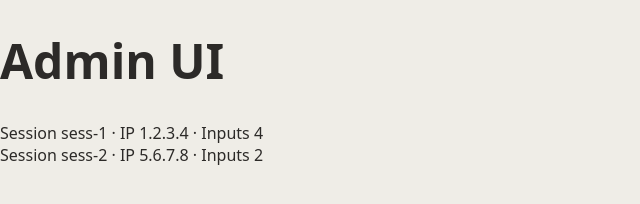
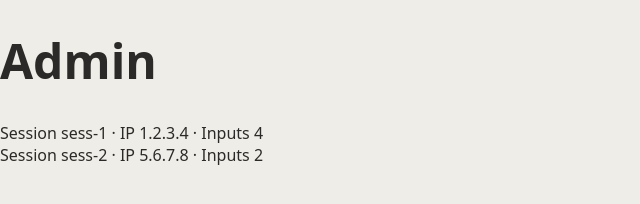
Before and after one commit to janlauridsen/gaarsdal.net-v5, a website: page public/admin.html in a window 1280 px wide. Shown: the whole page, without its empty margins (0-640 px from the left). Drawn offline with Linux system fonts and the light colour scheme.

Commit message:
Update admin.html

```diff
--- a/public/admin.html
+++ b/public/admin.html
@@ -2,13 +2,12 @@
 <html lang="da">
 <head>
   <meta charset="UTF-8">
-  <title>Admin UI</title>
-  <meta name="viewport" content="width=device-width, initial-scale=1.0">
+  <title>Admin</title>
   <link rel="stylesheet" href="style.css">
 </head>
 <body class="animate-fadeIn">
 <main class="max-w-5xl mx-auto px-6 py-16">
-  <h1 class="text-h1 mb-6">Admin UI</h1>
+  <h1 class="text-h1">Admin</h1>
   <div id="sessions"></div>
 </main>
 <script src="admin.js"></script>
```
